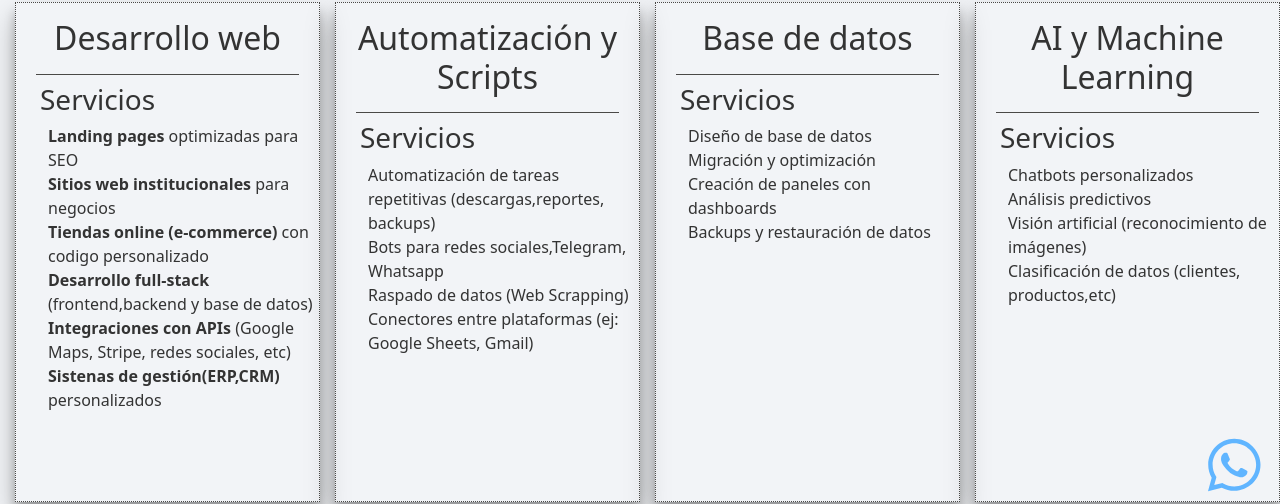
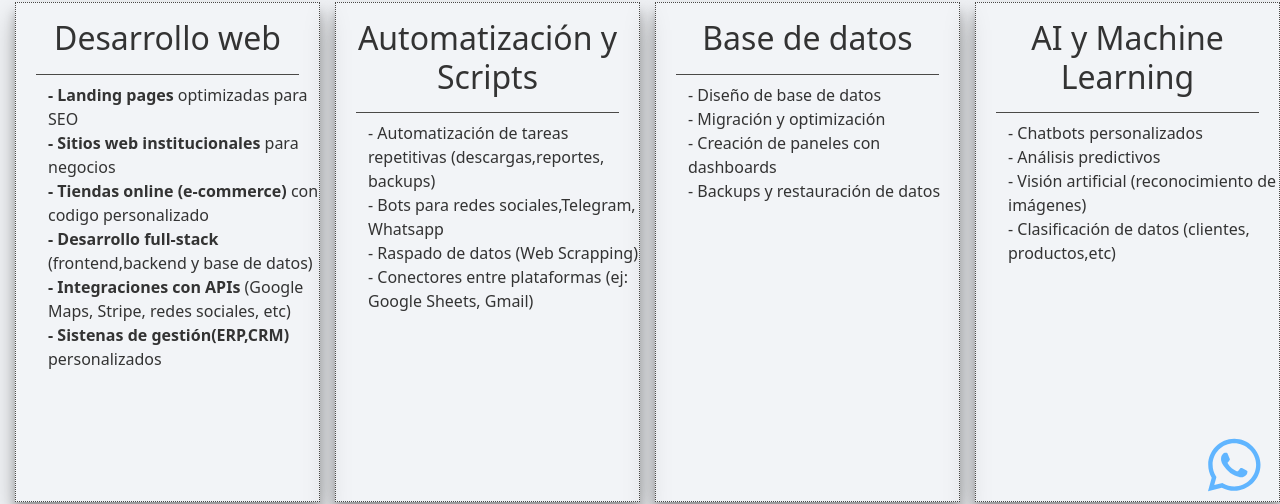
Before and after one commit to mariano1997AR/tensioraAutomatic, a React (Vite) app: page /tensioraAutomatic/servicios in a window 1280 px wide. Shown: the part 268-772 px from the top of the page. Built offline with nearby package versions, Linux system fonts and the light colour scheme.

Commit message:
add && changed

```diff
--- a/src/page/Servicios/Servicios.css
+++ b/src/page/Servicios/Servicios.css
@@ -1,11 +1,8 @@
-.container-servicios {
-    max-width: 1800px;
-    margin: 0 auto;
-}
-
 .container-servicios {
     display: flex;
     flex-direction: row;
+    max-width: 1800px;
+    margin: 0 auto;
 
 }
 
@@ -24,15 +21,27 @@
     border: none;
 }
 
-.subtitulo{
+.subtitulo {
     border-bottom: 1px solid black;
     margin-left: 20px;
     margin-right: 20px;
 }
 
-.subtitulo:hover{
-    transition:all 1s ease-in-out;
+.subtitulo:hover {
+    transition: all 1s ease-in-out;
     margin-left: 30px;
     margin-right: 30px;
-      border-bottom: 1px dotted black;
+    border-bottom: 1px dotted black;
 }
+
+@media (max-width: 800px) {
+    .container-servicios {
+        flex-direction: column;
+        margin-right: 20px;
+    }
+
+    .item-servicios{
+        margin-top: 20px;
+        margin-bottom: 20px;
+    }
+}
--- a/src/page/Servicios/Servicios.tsx
+++ b/src/page/Servicios/Servicios.tsx
@@ -14,46 +14,46 @@ export const Servicios: React.FC = () => {
 
                     <article className='item-servicios' style={{ borderColor: theme === "dark" ? ' #F5F5F5' : '#4A4947' }} >
                         <h2 className='text-center py-3 subtitulo ' style={{ borderBottomColor: theme === "dark" ? ' #F5F5F5' : '#4A4947' }}>Desarrollo web</h2>
-                        <h3 className='mx-4'>Servicios</h3>
+
                         <ul>
-                            <li><b>Landing pages</b> optimizadas para SEO</li>
-                            <li><b>Sitios web institucionales</b> para negocios </li>
-                            <li><b>Tiendas online (e-commerce)</b> con codigo personalizado</li>
-                            <li><b>Desarrollo full-stack</b> (frontend,backend y base de datos)</li>
-                            <li><b>Integraciones con APIs</b> (Google Maps, Stripe, redes sociales, etc)</li>
-                            <li><b>Sistenas de gestión(ERP,CRM)</b> personalizados</li>
+                            <li><b> - Landing pages</b> optimizadas para SEO</li>
+                            <li><b> - Sitios web institucionales</b> para negocios </li>
+                            <li><b> - Tiendas online (e-commerce)</b> con codigo personalizado</li>
+                            <li><b> - Desarrollo full-stack</b> (frontend,backend y base de datos)</li>
+                            <li><b> - Integraciones con APIs</b> (Google Maps, Stripe, redes sociales, etc)</li>
+                            <li><b> - Sistenas de gestión(ERP,CRM)</b> personalizados</li>
                         </ul>
 
 
                     </article>
                     <article className='item-servicios' style={{ borderColor: theme === "dark" ? ' #F5F5F5' : '#4A4947' }}>
                          <h2 className='text-center py-3 subtitulo' style={{ borderBottomColor: theme === "dark" ? ' #F5F5F5' : '#4A4947' }}>Automatización y Scripts</h2>
-                         <h3 className='mx-4'>Servicios</h3>
+
                          <ul>
-                            <li>Automatización de tareas repetitivas (descargas,reportes, backups)</li>
-                            <li>Bots para redes sociales,Telegram, Whatsapp</li>
-                            <li>Raspado de datos (Web Scrapping)</li>
-                            <li>Conectores entre plataformas (ej: Google Sheets, Gmail)</li>
+                            <li> - Automatización de tareas repetitivas (descargas,reportes, backups)</li>
+                            <li> - Bots para redes sociales,Telegram, Whatsapp</li>
+                            <li> - Raspado de datos (Web Scrapping)</li>
+                            <li> - Conectores entre plataformas (ej: Google Sheets, Gmail)</li>
                          </ul>
                     </article>
                     <article className='item-servicios' style={{ borderColor: theme === "dark" ? ' #F5F5F5' : '#4A4947' }}>
                          <h2 className='text-center py-3 subtitulo' style={{ borderBottomColor: theme === "dark" ? ' #F5F5F5' : '#4A4947' }} >Base de datos</h2>
-                         <h3 className='mx-4'>Servicios</h3>
+
                          <ul>
-                             <li>Diseño de base de datos</li>
-                             <li>Migración y optimización</li>
-                             <li>Creación de paneles con dashboards</li>
-                             <li>Backups y restauración de datos</li>
+                             <li> - Diseño de base de datos</li>
+                             <li> - Migración y optimización</li>
+                             <li> - Creación de paneles con dashboards</li>
+                             <li> - Backups y restauración de datos</li>
                          </ul>
                     </article>
                     <article className='item-servicios' style={{ borderColor: theme === "dark" ? ' #F5F5F5' : '#4A4947' }}>
                          <h2 className='text-center py-3 subtitulo' style={{ borderBottomColor: theme === "dark" ? ' #F5F5F5' : '#4A4947' }} >AI y Machine Learning</h2>
-                         <h3 className='mx-4'>Servicios</h3>
+
                          <ul>
-                              <li>Chatbots personalizados</li>
-                              <li>Análisis predictivos</li>
-                              <li>Visión artificial (reconocimiento de imágenes)</li>
-                              <li>Clasificación de datos (clientes, productos,etc)</li>
+                              <li> - Chatbots personalizados</li>
+                              <li> - Análisis predictivos</li>
+                              <li> - Visión artificial (reconocimiento de imágenes)</li>
+                              <li> - Clasificación de datos (clientes, productos,etc)</li>
 
                          </ul>
                     </article>
```
